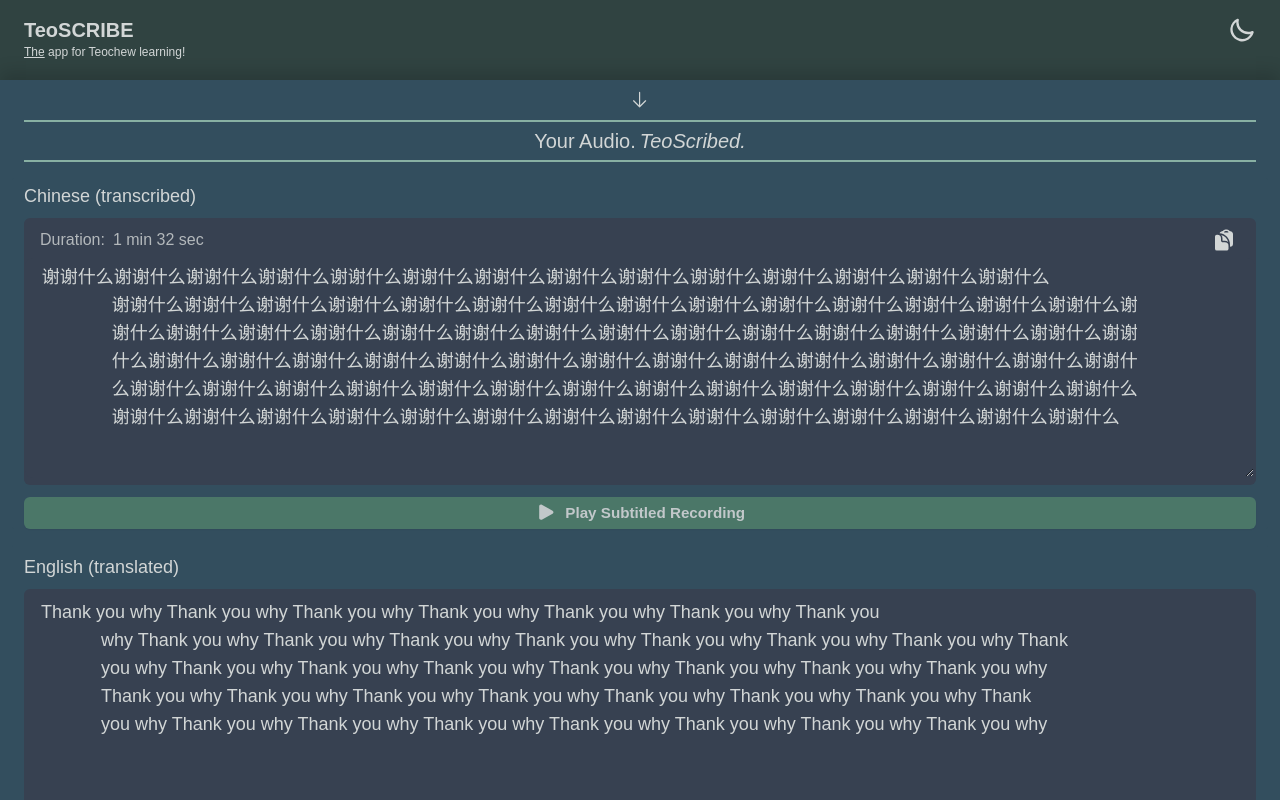
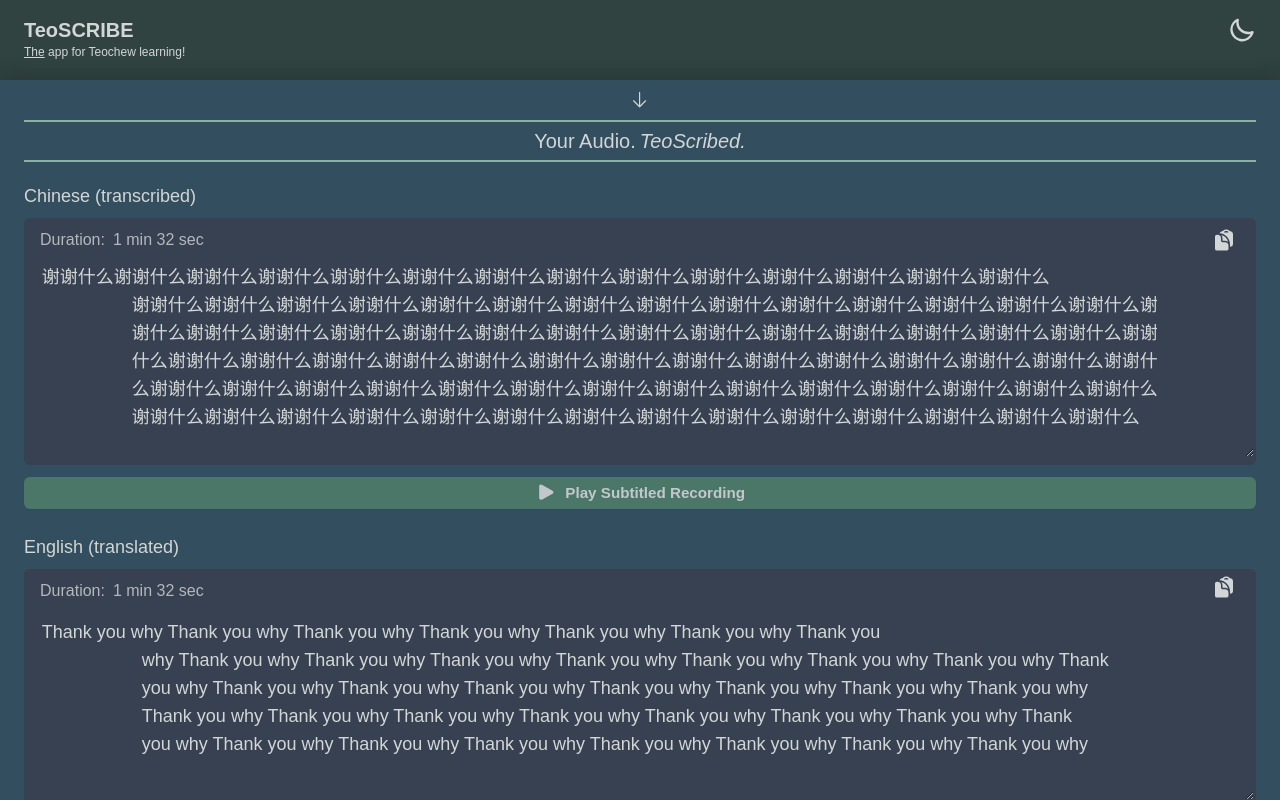
Before and after one commit to bryanlzl/teoscribe, a React (Vite) app in the folder frontend/: page / in a window 1280 px wide. Both pictures are taken after a click on the button 640 px from the left and 548 px from the top of the page. Built offline with nearby package versions, Linux system fonts and the light colour scheme; a web font is replaced by a local one.

Commit message:
add: refactoring of appViewState & SlideUpPanel to accomodate multiple stacked panels

```diff
--- a/frontend/src/App.tsx
+++ b/frontend/src/App.tsx
@@ -4,6 +4,7 @@
 import LayoutHeader from './components/LayoutHeader';
 // import LayoutFooter from './components/LayoutFooter';
 import ResultPanel from './components/ResultPanel';
+import PlaybackPanel from './components/PlaybackPanel';
 
 const App = (): JSX.Element => {
   const { theme } = useTheme();
@@ -28,6 +29,7 @@
 
       {/* Sliding content */}
       <ResultPanel />
+      <PlaybackPanel />
     </div>
   );
 };
--- a/frontend/src/components/LayoutContent.tsx
+++ b/frontend/src/components/LayoutContent.tsx
@@ -7,7 +7,10 @@
 
   // Just triggers ResultsPanel
   const runTranscriptionModel = (): void => {
-    setAppViewState({ ...appViewState, panels: { ...appViewState.panels, resultPanel: true } });
+    setAppViewState({
+      ...appViewState,
+      panels: { ...appViewState.panels, resultPanel: { ...appViewState.panels.resultPanel, isOpen: true } },
+    });
   };
 
   return (
--- /dev/null
+++ b/frontend/src/components/PlaybackPanel.tsx
@@ -0,0 +1,33 @@
+import SlidingUpPanel from './SlideUpPanel';
+import useAppViewState from '../stores/useAppViewState';
+
+const PlaybackPanel = () => {
+  const { appViewState, setAppViewState } = useAppViewState();
+
+  const disableSlidingPanel = (): void => {
+    setAppViewState({
+      ...appViewState,
+      panels: { ...appViewState.panels, playbackPanel: { ...appViewState.panels.playbackPanel, isOpen: false } },
+    });
+  };
+
+  return (
+    <SlidingUpPanel
+      offsetHeight={8.1}
+      stackedText={'Playback'}
+      isStacked={appViewState.panels.playbackPanel.isStacked}
+      isEnabled={appViewState.panels.playbackPanel.isOpen}
+      setIsEnabled={disableSlidingPanel}
+    >
+      <div className="space-y-[1rem]">
+        <span className="flex flex-row justify-center items-center mx-6 w-max-content py-[0.3rem] px-[0.5rem] align-center border-t-[0.15rem] border-b-[0.15rem] border-accent space-x-1 text-xl">
+          <h2>Your Audio.</h2> <h2 className="italic">TeoScribed.</h2>
+        </span>
+        {/* Target transcription results */}
+        <div className="card mx-3 bg-secondary bg-opacity-85 rounded-sm space-y-2"></div>
+      </div>
+    </SlidingUpPanel>
+  );
+};
+
+export default PlaybackPanel;
--- a/frontend/src/components/ResultPanel.tsx
+++ b/frontend/src/components/ResultPanel.tsx
@@ -1,4 +1,4 @@
-import { useState } from 'react';
+import { useRef, useState } from 'react';
 import { ClipboardDocumentIcon, PlayIcon } from '@heroicons/react/24/solid';
 
 import useLangConversion from '../stores/useLangConversion';
@@ -6,22 +6,35 @@
 import SlidingUpPanel from './SlideUpPanel';
 import useAppViewState from '../stores/useAppViewState';
 
-// interface IResultPanelProp {
-// }
+interface ICopyState {
+  textTranscribed: boolean;
+  textTranslated: boolean;
+}
 
 const ResultPanel = () => {
   const { conversionSettings } = useLangConversion();
   const { appViewState, setAppViewState } = useAppViewState();
   const { theme } = useTheme();
 
-  const [isCopied, setIsCopied] = useState<boolean>(false);
+  const [copyState, setCopyState] = useState<ICopyState>({ textTranscribed: false, textTranslated: false });
 
-  const handleCopy = (inputString: string): void => {
+  const textTranscribedRef = useRef<HTMLTextAreaElement | null>(null);
+  const textTranslatedRef = useRef<HTMLTextAreaElement | null>(null);
+
+  const handleCopy = (textField: string, inputString: string): void => {
     navigator.clipboard
       .writeText(inputString)
       .then(() => {
-        setIsCopied(true);
-        setTimeout(() => setIsCopied(false), 1500);
+        setCopyState((prev) => {
+          return { ...prev, [textField]: true };
+        });
+        setTimeout(
+          () =>
+            setCopyState((prev) => {
+              return { ...prev, [textField]: false };
+            }),
+          1500,
+        );
       })
       .catch((err) => {
         console.error('Failed to copy text: ', err);
@@ -29,11 +42,20 @@
   };
 
   const disableSlidingPanel = (): void => {
-    setAppViewState({ ...appViewState, panels: { ...appViewState.panels, resultPanel: false } });
+    setAppViewState({
+      ...appViewState,
+      panels: { ...appViewState.panels, resultPanel: { ...appViewState.panels.resultPanel, isOpen: false } },
+    });
   };
 
   return (
-    <SlidingUpPanel offsetHeight={5} isEnabled={appViewState.panels.resultPanel} setIsEnabled={disableSlidingPanel}>
+    <SlidingUpPanel
+      offsetHeight={5}
+      stackedText={'Transcription Results'}
+      isStacked={appViewState.panels.resultPanel.isStacked}
+      isEnabled={appViewState.panels.resultPanel.isOpen}
+      setIsEnabled={disableSlidingPanel}
+    >
       <div className="space-y-[1rem]">
         <span className="flex flex-row justify-center items-center mx-6 w-max-content py-[0.3rem] px-[0.5rem] align-center border-t-[0.15rem] border-b-[0.15rem] border-accent space-x-1 text-xl">
           <h2>Your Audio.</h2> <h2 className="italic">TeoScribed.</h2>
@@ -50,10 +72,17 @@
               <p className="text-start">1 min 32 sec</p>
             </div>
             <div className="absolute top-[3.15rem] right-[2rem]">
-              {isCopied ? (
+              {copyState.textTranscribed ? (
                 <p className="font-bold text-md text-accent text-end self-end">Copied!</p>
               ) : (
-                <ClipboardDocumentIcon onClick={() => handleCopy('')} className="h-[1.5rem] cursor-pointer self-end" />
+                <ClipboardDocumentIcon
+                  onClick={() => {
+                    if (textTranscribedRef.current) {
+                      handleCopy('textTranscribed', textTranscribedRef.current.defaultValue);
+                    }
+                  }}
+                  className="h-[1.5rem] cursor-pointer self-end"
+                />
               )}
             </div>
             {/* Transcription results */}
@@ -64,7 +93,7 @@
             >
               <textarea
                 readOnly
-                className={`textarea h-[27.5vh] py-[0.25rem] w-[100%] text-lg ${
+                className={`textarea h-[25vh] py-[0.25rem] w-[100%] text-lg ${
                   theme === 'dark' ? 'bg-gray-700' : 'bg-gray-200'
                 }`}
                 defaultValue="谢谢什么谢谢什么谢谢什么谢谢什么谢谢什么谢谢什么谢谢什么谢谢什么谢谢什么谢谢什么谢谢什么谢谢什么谢谢什么谢谢什么
@@ -72,8 +101,8 @@
                   谢什么谢谢什么谢谢什么谢谢什么谢谢什么谢谢什么谢谢什么谢谢什么谢谢什么谢谢什么谢谢什么谢谢什么谢谢什么谢谢什么谢谢
                   什么谢谢什么谢谢什么谢谢什么谢谢什么谢谢什么谢谢什么谢谢什么谢谢什么谢谢什么谢谢什么谢谢什么谢谢什么谢谢什么谢谢什
                   么谢谢什么谢谢什么谢谢什么谢谢什么谢谢什么谢谢什么谢谢什么谢谢什么谢谢什么谢谢什么谢谢什么谢谢什么谢谢什么谢谢什么
-              谢谢什么谢谢什么谢谢什么谢谢什么谢谢什么谢谢什么谢谢什么谢谢什么谢谢什么谢谢什么谢谢什么谢谢什么谢谢什么谢谢什么
-              ​"
+                  谢谢什么谢谢什么谢谢什么谢谢什么谢谢什么谢谢什么谢谢什么谢谢什么谢谢什么谢谢什么谢谢什么谢谢什么谢谢什么谢谢什么​"
+                ref={textTranscribedRef}
               />
             </div>
           </div>
@@ -86,15 +115,43 @@
         <div className="card mx-3 bg-secondary bg-opacity-75 rounded-sm">
           <div className="card-body px-3 py-2">
             <h2 className="card-title text-lg font-normal">English (translated) </h2>
+            {/* Copy function */}
+            <div className="absolute top-[3.4rem] flex flex-row justify-center items-center opacity-80 ml-[1rem] space-x-2">
+              <h3>Duration:</h3>
+              <p className="text-start">1 min 32 sec</p>
+            </div>
+            <div className="absolute top-[3.15rem] right-[2rem]">
+              {copyState.textTranslated ? (
+                <p className="font-bold text-md text-accent text-end self-end">Copied!</p>
+              ) : (
+                <ClipboardDocumentIcon
+                  onClick={() => {
+                    if (textTranslatedRef.current) {
+                      handleCopy('textTranslated', textTranslatedRef.current.defaultValue);
+                    }
+                  }}
+                  className="h-[1.5rem] cursor-pointer self-end"
+                />
+              )}
+            </div>
+            <div
+              className={`pt-[2.5rem] px-[0.05rem] w-[100%] h-[100%] rounded-md ${
+                theme === 'dark' ? 'bg-gray-700' : 'bg-gray-200'
+              }`}
+            >
               <textarea
                 readOnly
-              className={`textarea h-[27.5vh] rounded-md text-lg ${theme === 'dark' ? 'bg-gray-700' : 'bg-gray-200'}`}
+                className={`textarea h-[24vh] w-[100%] rounded-md text-lg ${
+                  theme === 'dark' ? 'bg-gray-700' : 'bg-gray-200'
+                }`}
                 defaultValue="Thank you why Thank you why Thank you why Thank you why Thank you why Thank you why Thank you
                     why Thank you why Thank you why Thank you why Thank you why Thank you why Thank you why Thank you why Thank
                     you why Thank you why Thank you why Thank you why Thank you why Thank you why Thank you why Thank you why
                     Thank you why Thank you why Thank you why Thank you why Thank you why Thank you why Thank you why Thank
                     you why Thank you why Thank you why Thank you why Thank you why Thank you why Thank you why Thank you why ​"
+                ref={textTranslatedRef}
               />
+            </div>
           </div>
         </div>
       </div>
--- a/frontend/src/stores/useAppViewState.ts
+++ b/frontend/src/stores/useAppViewState.ts
@@ -8,7 +8,7 @@
     isTranslating: false,
     transcriptionResult: false,
     transllationResult: false,
-    panels: { resultPanel: false, playbackPanel: false },
+    panels: { resultPanel: { isStacked: false, isOpen: false }, playbackPanel: { isStacked: false, isOpen: false } },
   },
   setAppViewState: (appViewState: IAppViewState) => set({ appViewState }),
 }));
--- a/frontend/src/types/appViewStateTypes.ts
+++ b/frontend/src/types/appViewStateTypes.ts
@@ -4,7 +4,7 @@
   transcriptionResult: boolean;
   transllationResult: boolean;
   panels: {
-    resultPanel: boolean;
-    playbackPanel: boolean;
+    resultPanel: { isStacked: boolean; isOpen: boolean };
+    playbackPanel: { isStacked: boolean; isOpen: boolean };
   };
 }
```
Also changed, not shown: frontend/src/components/SlideUpPanel.tsx (+16 -1 lines). Lines whose indentation alone changed are shown as unchanged.
